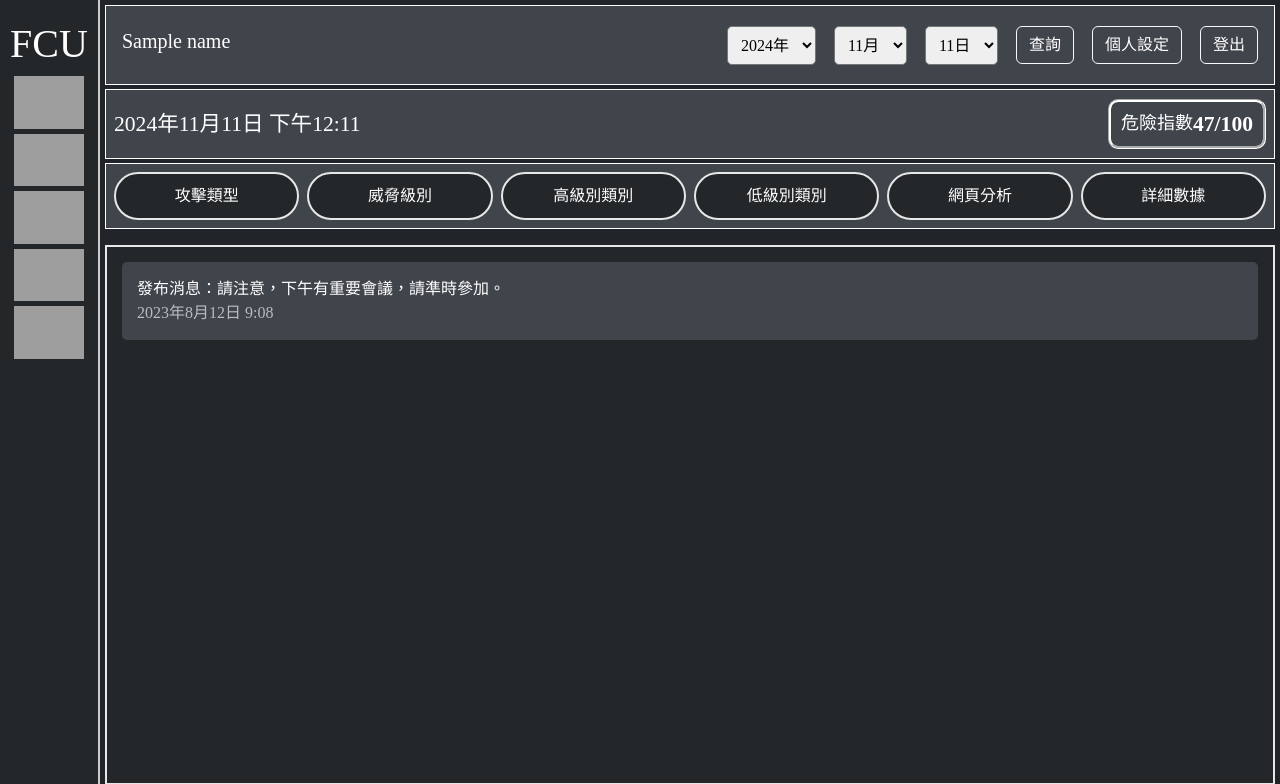
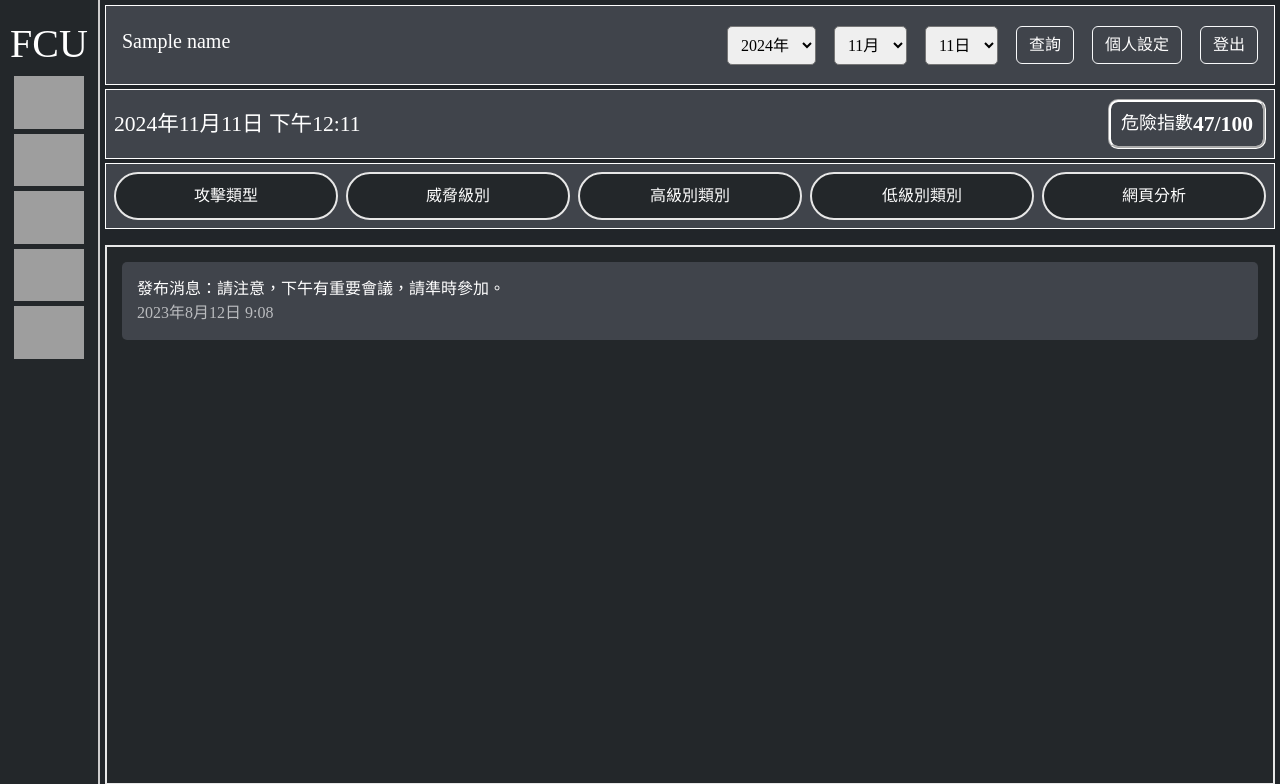
Before and after one commit to xin102291/firewall_dashboard, a Flask app: template App/templates/web.html in a window 1280 px wide. Shown: the top 784 px of the page. Run offline with Flask 2, Linux system fonts and the light colour scheme; the template is opened without the code that fills it: most values are stand-ins (such as "Sample title", 1, 10 or a date in 2020); grey boxes are pictures that could not be loaded.

Commit message:
20241111

```diff
--- a/App/templates/base.html
+++ b/App/templates/base.html
@@ -57,7 +57,7 @@
                     <a href="{{ url_for('main.threatLevel') }}" class="btn btn-outline-light m-1">高級別類別</a>
                     <a href="{{ url_for('main.threatLevel') }}" class="btn btn-outline-light m-1">低級別類別</a>
                     <a href="{{ url_for('main.threatLevel1') }}" class="btn btn-outline-light m-1">網頁分析</a>
-                    <a href="{{ url_for('main.detailedData') }}" class="btn btn-outline-light m-1">詳細數據</a>
+                    <!--<a href="{{ url_for('main.detailedData') }}" class="btn btn-outline-light m-1">詳細數據</a>-->
                 </div>
                 {% block content %}
                 {% endblock %}
```
